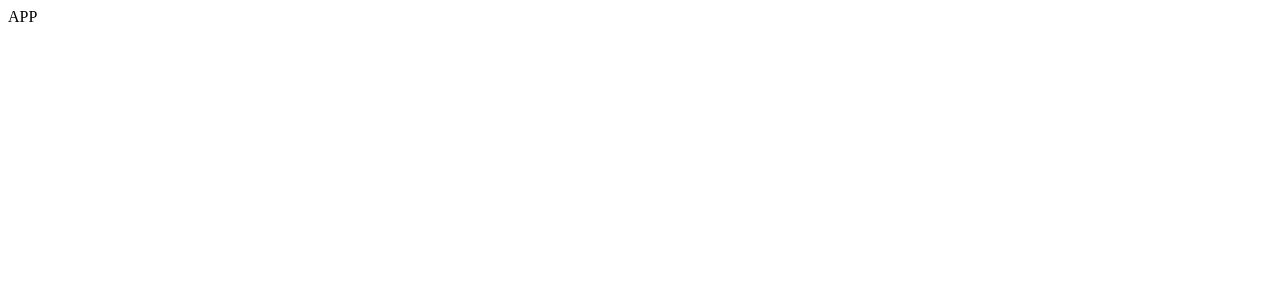
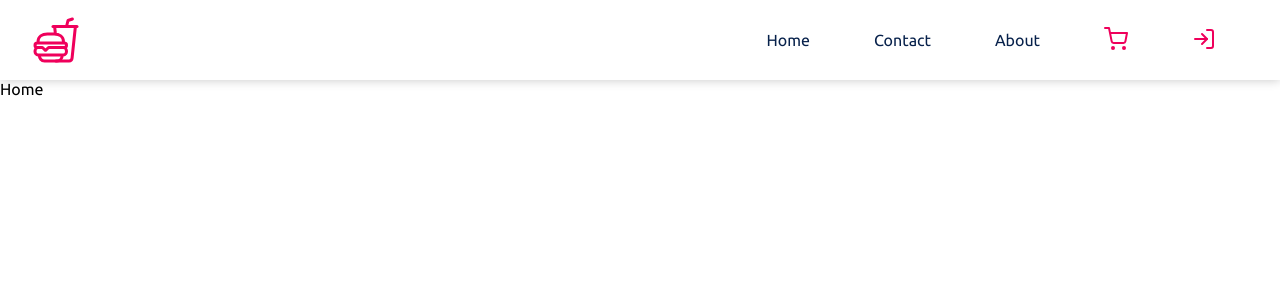
Before and after one commit to abhijitnr/BURGER-HUB-MERN, a React (Create React App) app in the folder frontend/: page / in a window 1280 px wide. Shown: the top 300 px of the page. Built offline with nearby package versions, Linux system fonts and the light colour scheme.

Commit message:
Navbar completed

```diff
--- a/frontend/src/App.js
+++ b/frontend/src/App.js
@@ -1,5 +1,21 @@
+import { BrowserRouter as Router, Route, Routes } from "react-router-dom";
+
+import Header from "./components/layout/Header";
+import Home from "./components/home/Home";
+
+import "./styles/app.scss";
+import "./styles/header.scss";
+
 function App() {
-  return <div>APP</div>;
+  return (
+    <Router>
+      <Header />
+
+      <Routes>
+        <Route path="/" element={<Home />} />
+      </Routes>
+    </Router>
+  );
 }
 
 export default App;
--- /dev/null
+++ b/frontend/src/components/home/Home.jsx
@@ -0,0 +1,7 @@
+import React from "react";
+
+const Home = () => {
+  return <div>Home</div>;
+};
+
+export default Home;
--- /dev/null
+++ b/frontend/src/components/layout/Header.jsx
@@ -0,0 +1,36 @@
+import { IoFastFoodOutline } from "react-icons/io5";
+import { FiShoppingCart, FiLogIn } from "react-icons/fi";
+import { FaUser } from "react-icons/fa";
+import { Link } from "react-router-dom";
+import { motion } from "framer-motion";
+
+const Header = ({ isAuthenticated = false }) => {
+  return (
+    <nav>
+      {/* Logo */}
+      <motion.div
+        initial={{
+          x: "-100%",
+        }}
+        whileInView={{ x: 0 }}
+      >
+        <IoFastFoodOutline />
+      </motion.div>
+
+      {/* All links */}
+      <div>
+        <Link to="/">Home</Link>
+        <Link to="/contact">Contact</Link>
+        <Link to="/about">About</Link>
+        <Link to="/cart">
+          <FiShoppingCart />
+        </Link>
+        <Link to={isAuthenticated ? "/me" : "/login"}>
+          {isAuthenticated ? <FaUser /> : <FiLogIn />}
+        </Link>
+      </div>
+    </nav>
+  );
+};
+
+export default Header;
--- /dev/null
+++ b/frontend/src/styles/app.scss
@@ -0,0 +1,12 @@
+* {
+  margin: 0%;
+  padding: 0%;
+  font-family: "Ubuntu", sans-serif;
+  box-sizing: border-box;
+}
+
+a {
+  text-decoration: none;
+}
+
+@import url("https://fonts.googleapis.com/css2?family=Roboto:wght@100;300;400;500;700;900&family=Tenor+Sans&family=Ubuntu:wght@300;400;500;700&display=swap");
--- /dev/null
+++ b/frontend/src/styles/colors.scss
@@ -0,0 +1,5 @@
+$red: rgb(239, 0, 91);
+$reddark: rgb(114, 0, 44);
+$dark: rgb(7, 33, 75);
+$lightdark: rgba(0, 67, 144, 0.711);
+$pink: rgb(246, 227, 245);
--- /dev/null
+++ b/frontend/src/styles/header.scss
@@ -0,0 +1,51 @@
+@import "colors";
+
+nav {
+  height: 5rem;
+  padding: 2rem;
+  display: flex;
+  justify-content: space-between;
+  align-items: center;
+  box-shadow: 0 0 10px rgba(0, 0, 0, 0.229);
+  background-color: white;
+
+  > div {
+    display: flex;
+    align-items: center;
+
+    > svg {
+      color: $red;
+      font-size: 3rem;
+    }
+
+    > a {
+      margin: 0 2rem;
+      color: $dark;
+      transition: 0.3s;
+
+      &:hover {
+        color: $lightdark;
+      }
+
+      > svg {
+        color: $red;
+        transition: inherit;
+        font-size: 1.5rem;
+
+        &:hover {
+          color: $lightdark;
+        }
+      }
+    }
+  }
+}
+
+@media screen and (max-width: 600px) {
+  nav {
+    padding: 1rem;
+
+    > div > a {
+      margin: 0 0.5rem;
+    }
+  }
+}
```
Also changed, not shown: frontend/package.json (+12 -0 lines).
